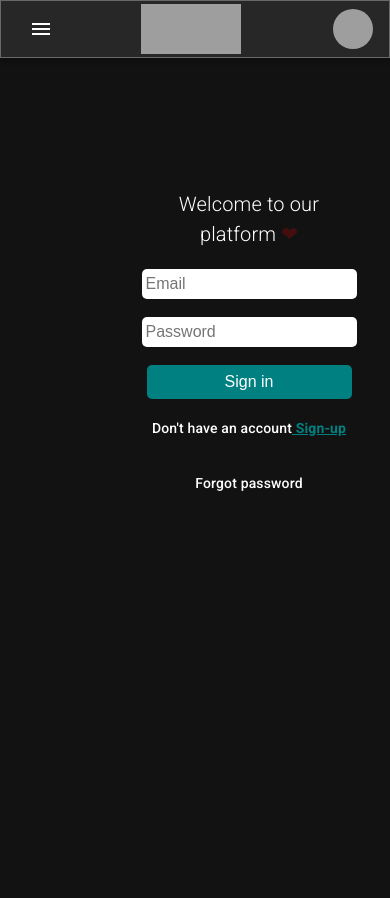
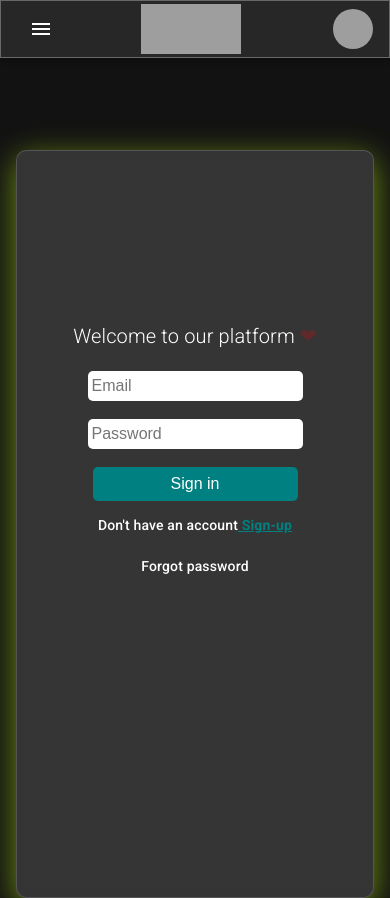
Before and after one commit to ShehabMm/Firebase-authentication-JSON--redux-based-project-by-react, a React (Create React App) app in the folder my-app/: page / in a window 390 px wide. Before the commit the page ends 844 px from the top, so only its background shows below. Built offline with nearby package versions, Linux system fonts and the light colour scheme; grey boxes are pictures that could not be loaded.

Commit message:
responsiveness

```diff
--- a/my-app/src/App.js
+++ b/my-app/src/App.js
@@ -79,7 +79,6 @@ const App = () => {
     <ThemeProvider theme={darkTheme}>
       <CssBaseline />
       <div>
-
         <RouterProvider router={router} />
       </div>
     </ThemeProvider>
--- a/my-app/src/components/myData.js
+++ b/my-app/src/components/myData.js
@@ -2,6 +2,7 @@ import { IconButton, Paper, Typography } from "@mui/material";
 import React, { useEffect, useState } from "react";
 import CloseIcon from "@mui/icons-material/Close";
 import Drawerr from "./DrawerConstant";
+import Appbarr from "./Appbar";
 
 const MyData = () => {
   const [ladata, setmydata] = useState([]);
@@ -86,6 +87,8 @@ const MyData = () => {
           Total Price = $ {total}
         </Typography>
       </Paper>
+      < Appbarr drawerWidth={280} setnoneOrblock={setnoneOrblock} setpermanentOrtemp={setpermanentOrtemp}/>
+
       <Drawerr noneOrblock={noneOrblock} permanentOrtemp={permanentOrtemp} setnoneOrblock={setnoneOrblock} setpermanentOrtemp={setpermanentOrtemp} />
     </div>
   );
--- a/my-app/src/create/create.js
+++ b/my-app/src/create/create.js
@@ -2,6 +2,7 @@ import { Button, Container, InputAdornment, TextField } from "@mui/material";
 import React, { useState } from "react";
 import EmojiPeople from "@mui/icons-material/EmojiPeople";
 import Drawerr from "../components/DrawerConstant";
+import Appbarr from "../components/Appbar";
 const Create = () => {
   const [title, settitle] = useState("");
   const [price, setprice] = useState(0);
@@ -14,6 +15,8 @@ const Create = () => {
     <>
       <div>
         <Drawerr noneOrblock={noneOrblock} permanentOrtemp={permanentOrtemp} setnoneOrblock={setnoneOrblock} setpermanentOrtemp={setpermanentOrtemp}                />
+      <  Appbarr drawerWidth={280} setnoneOrblock={setnoneOrblock} setpermanentOrtemp={setpermanentOrtemp}/>
+
       </div>
 
       <Container
--- a/my-app/src/index.css
+++ b/my-app/src/index.css
@@ -1,8 +1,8 @@
 body {
   margin: 0;
   font-family: -apple-system, BlinkMacSystemFont, "Segoe UI", "Roboto", "Oxygen",
-  "Ubuntu", "Cantarell", "Fira Sans", "Droid Sans", "Helvetica Neue",
-  sans-serif;
+    "Ubuntu", "Cantarell", "Fira Sans", "Droid Sans", "Helvetica Neue",
+    sans-serif;
   -webkit-font-smoothing: antialiased;
   -moz-osx-font-smoothing: grayscale;
   background-color: black;
@@ -11,9 +11,7 @@ body {
   box-sizing: border-box;
 }
 
-.the-big {
-  overflow: hidden;
-}
+
 
 code {
   font-family: source-code-pro, Menlo, Monaco, Consolas, "Courier New",
@@ -21,22 +19,63 @@ code {
 }
 
 .the-big form {
-  max-width: 50vw;
+  text-align: center;
+  max-width: 20vw;
   display: flex;
   flex-direction: column;
   justify-content: center;
   align-items: center;
-  position: fixed;
+  align-content: center;
+  position: relative;
   flex-wrap: wrap;
-  top: 20%;
-  left: 50%;
+  top: 150px;
+  max-height: 70%;
   text-align: center;
+  overflow: hidden;
+  background-color: #144b1009;
+  margin-left: auto;
+  margin-right: auto;
+  background: rgba(255, 255, 255, 0.15);
+  box-shadow: 0 8px 32px 0 rgba(125, 160, 20, 0.893);
+  backdrop-filter: blur(4px);
+  -webkit-backdrop-filter: blur(4px);
+  border-radius: 10px;
+  border: 1px solid rgba(255, 255, 255, 0.16);
+  padding-top: 150px;
+
 }
 
-@media (max-width: 550px) {
+@media (max-width: 950px) {
   .the-big form {
     font-size: 0.2em;
-    left: 10%;
+    margin-left: 50%;
+    margin-right: auto;
+    max-width: 30vw;
+    max-height: 60%;
+
+  }
+}
+
+@media (max-width: 600px) {
+  .the-big form {
+    font-size: 0.2em;
+    margin-left: 20px;
+    margin-right: 250px;
+    min-width: 100%;
+
+  }
+}
+
+
+@media (max-width: 400px) {
+  .the-big form {
+    font-size: 0.2em;
+    margin-left: 0;
+    margin-right: 250px;
+    min-width: 100%;
+    display: block;
+    margin: auto;
+
   }
 }
 
--- a/my-app/src/index.js
+++ b/my-app/src/index.js
@@ -16,6 +16,5 @@ root.render(
     <Provider store={store}>
       <App />
     </Provider>
-    ,
   </React.StrictMode>
 );
--- a/my-app/src/pages/Homepage.js
+++ b/my-app/src/pages/Homepage.js
@@ -13,7 +13,6 @@ import { Container } from "@mui/material";
 import Appbarr from "../components/Appbar";
 
 const drawerWidth = 280;
-
 const Homepage = () => {
   const [email, setemail] = useState("");
   const [password, setpassword] = useState("");
@@ -26,7 +25,6 @@ const Homepage = () => {
   const [noneOrblock, setnoneOrblock] = useState("none");
   const [permanentOrtemp, setpermanentOrtemp] = useState("permanent");
 
-
   return (
     <Container className="the-big">
       <Appbarr
@@ -35,7 +33,12 @@ const Homepage = () => {
         setpermanentOrtemp={setpermanentOrtemp}
       />
 
-      <Drawerr noneOrblock={noneOrblock} permanentOrtemp={permanentOrtemp} setnoneOrblock={setnoneOrblock} setpermanentOrtemp={setpermanentOrtemp} />
+      <Drawerr
+        noneOrblock={noneOrblock}
+        permanentOrtemp={permanentOrtemp}
+        setnoneOrblock={setnoneOrblock}
+        setpermanentOrtemp={setpermanentOrtemp}
+      />
 
       <form className="homeform">
         {/* <Typed
@@ -85,8 +88,8 @@ const Homepage = () => {
               .then((userCredential) => {
                 // Signed in
 
-                window.location.href =
-                  "https://courageous-froyo-50292c.netlify.app/";
+                window.location.replace("https:courageous-froyo-50292c.netlify.app"
+                );;
 
                 console.log("done");
                 // const user = userCredential.user;
@@ -111,12 +114,11 @@ const Homepage = () => {
               });
           }}
         >
-          Sign in{" "}
+          Sign in
         </button>
         <br />
 
         <p>
-          {" "}
           Don't have an account<Link to="/sign-up"> Sign-up </Link>{" "}
         </p>
 
@@ -168,7 +170,6 @@ const Homepage = () => {
                   });
               }}
             >
-              {" "}
               Reset password
             </button>
             <br /> <br />
```
Also changed, not shown: my-app/src/components/Appbar.js (+4 -4 lines).
